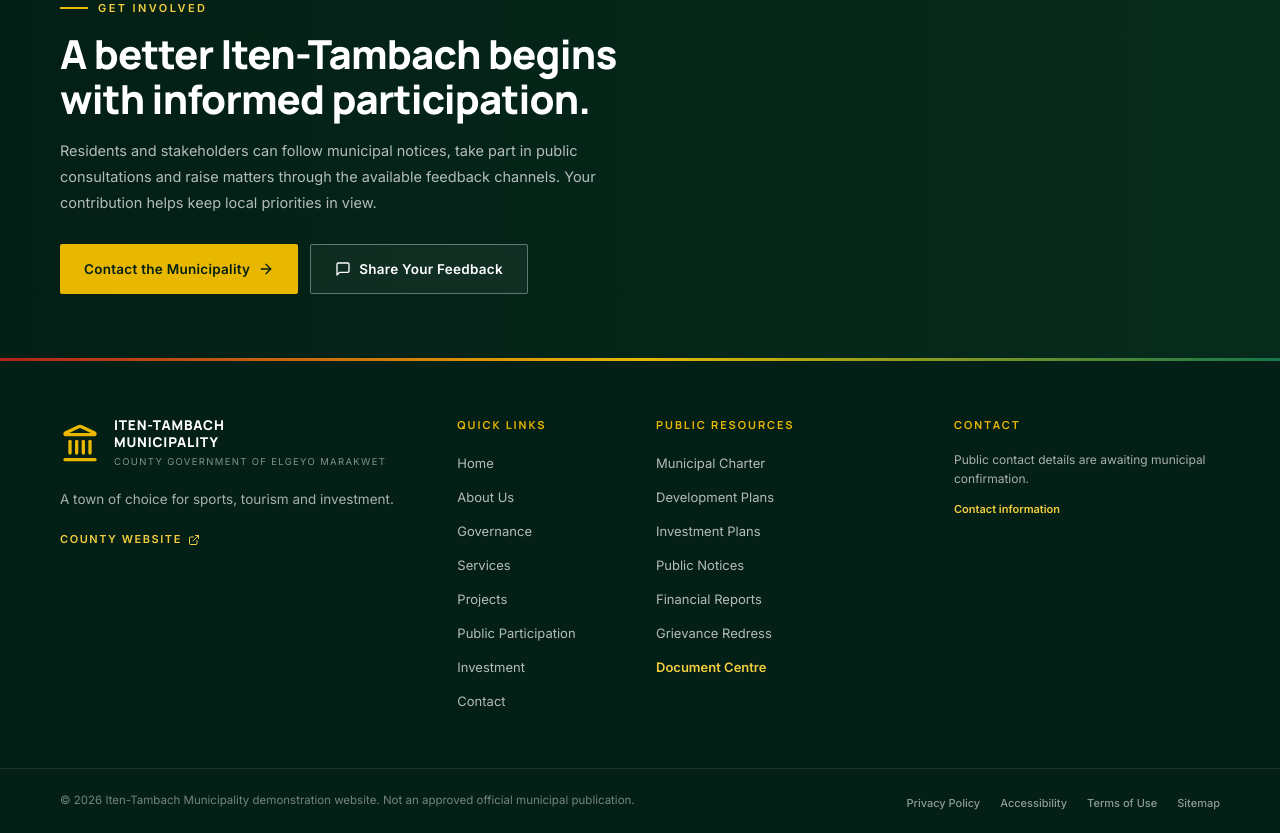
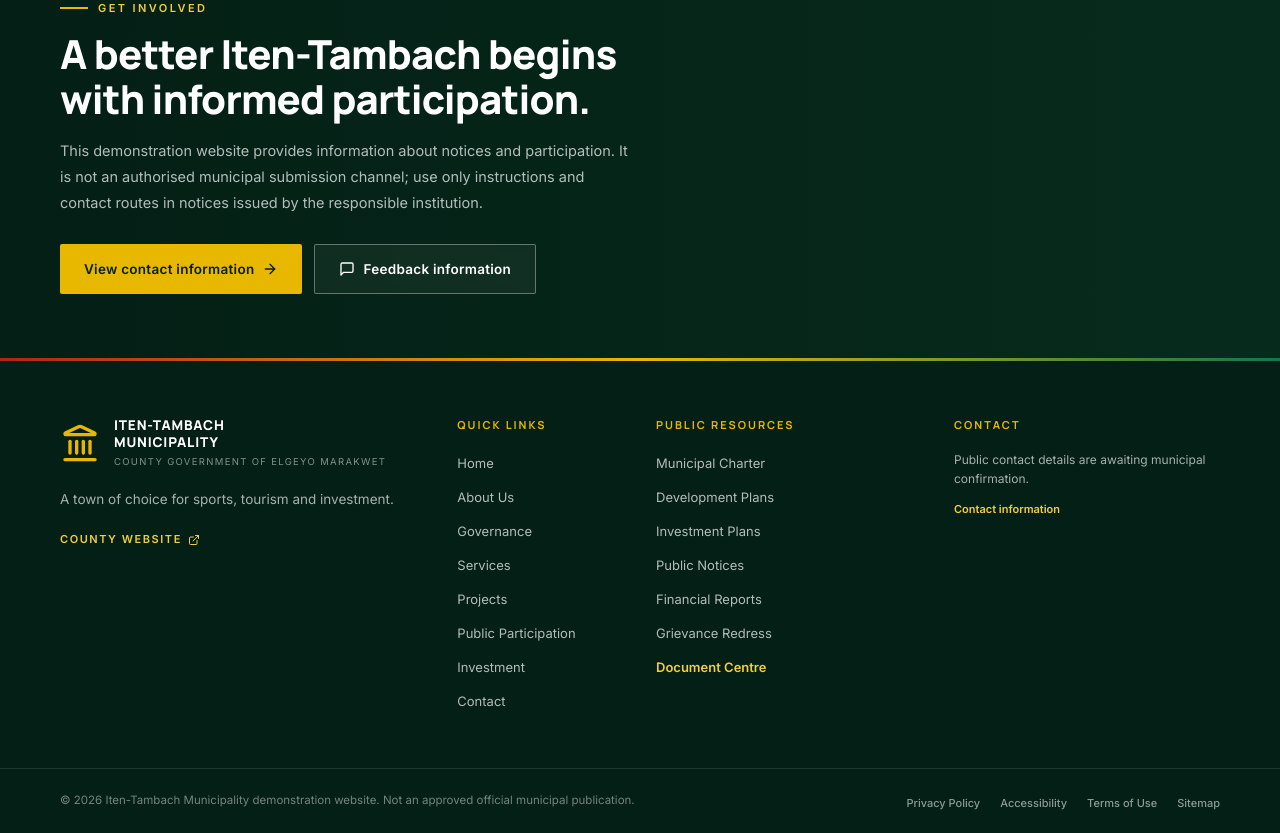
Before and after one commit to kikie254/municp, a Next.js app: page /investment in a window 1280 px wide. Shown: the part 1740-2573 px from the top of the page. Built offline with nearby package versions, Linux system fonts and the light colour scheme; no server answers.

Commit message:
Remove implication of live municipal contact and feedback channels

```diff
--- a/components/CtaBand.tsx
+++ b/components/CtaBand.tsx
@@ -24,14 +24,14 @@ export function CtaBand() {
             A better Iten-Tambach begins with informed participation.
           </h2>
           <p className="mt-4 max-w-xl text-[14.5px] leading-[1.8] text-white/70">
-            Residents and stakeholders can follow municipal notices, take part in public consultations and raise matters through the available feedback channels. Your contribution helps keep local priorities in view.
+            This demonstration website provides information about notices and participation. It is not an authorised municipal submission channel; use only instructions and contact routes in notices issued by the responsible institution.
           </p>
           <div className="mt-7 flex flex-wrap gap-3">
             <Link href="/contact" className="btn btn-gold">
-              Contact the Municipality <ArrowRight aria-hidden="true" />
+              View contact information <ArrowRight aria-hidden="true" />
             </Link>
             <Link href="/feedback" className="btn btn-ghost">
-              <MessageSquare aria-hidden="true" /> Share Your Feedback
+              <MessageSquare aria-hidden="true" /> Feedback information
             </Link>
           </div>
         </div>
```
